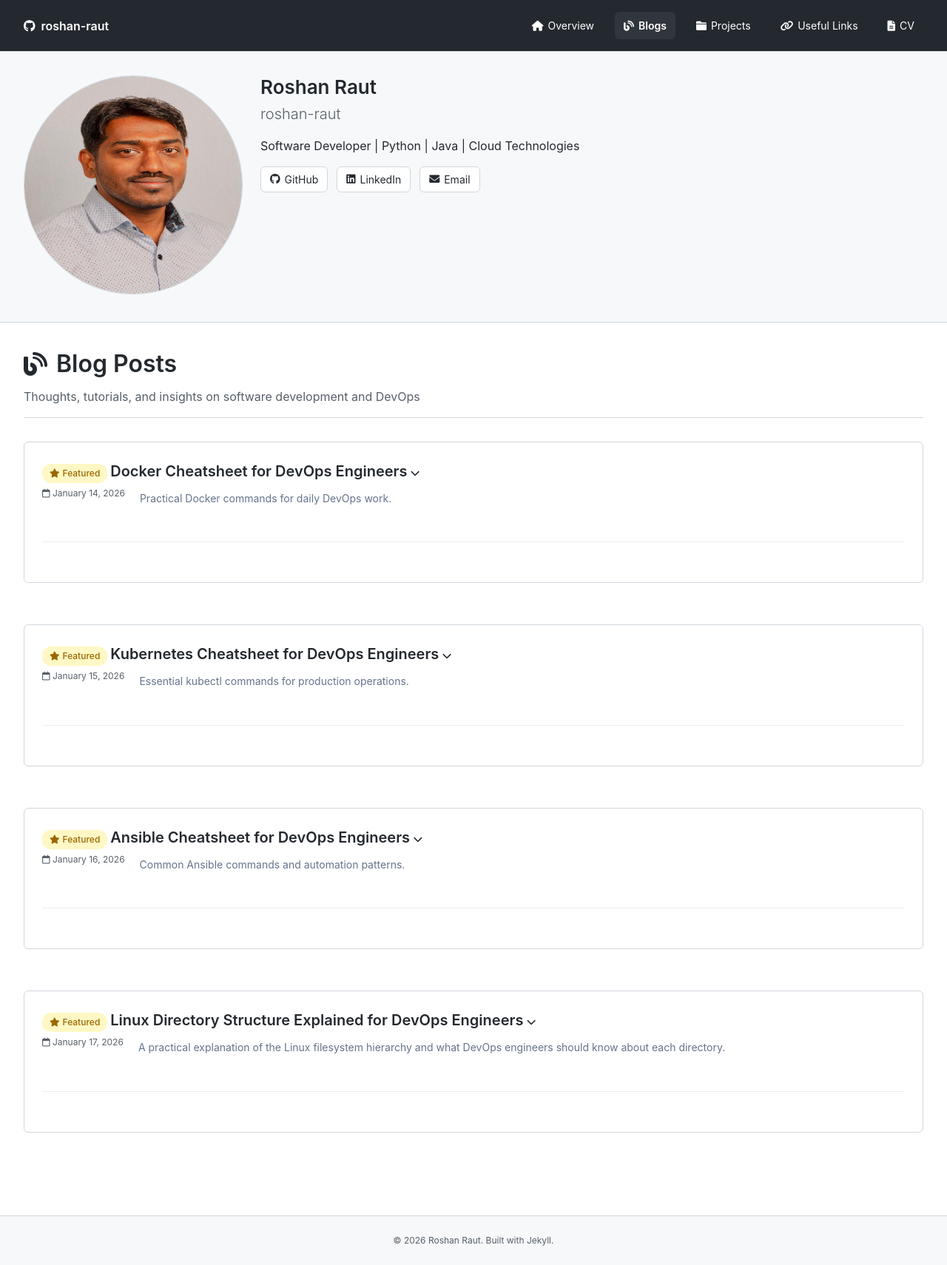
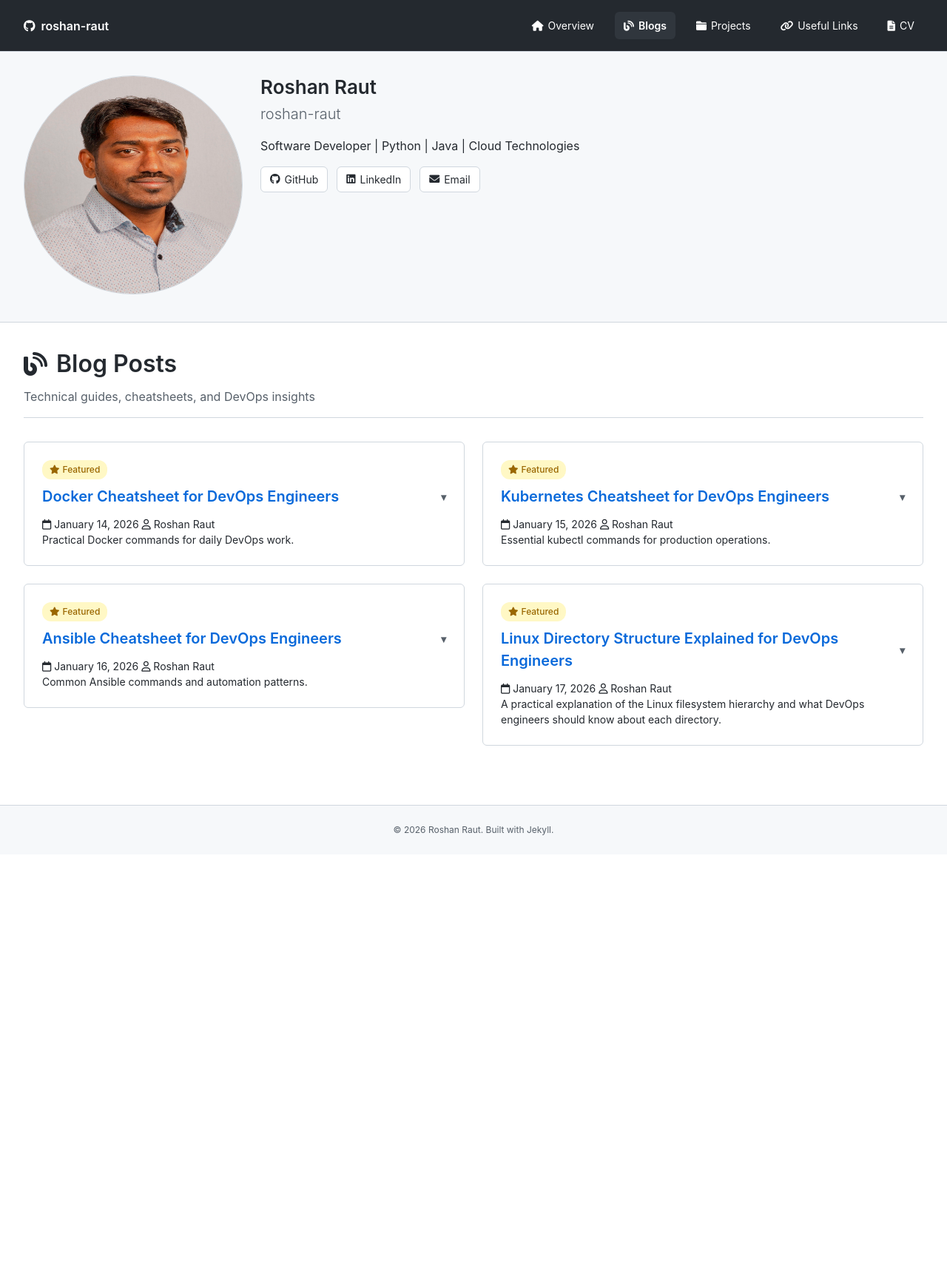
Before and after one commit to roshan-raut/portfolio, a Jekyll site: the page built from blogs.html, in a window 1280 px wide. Shown: the whole page at 74% size. Built offline with Jekyll 4.4.1, drawn with Linux system fonts in a browser that asks for light colours; after the commit the page ends 1155 px from its top, so only the background shows below that.

Commit message:
Format blogs page

```diff
--- a/assets/css/style.css
+++ b/assets/css/style.css
@@ -404,11 +404,12 @@ a:hover {
     color: #57606a;
 }
 
-/* Blogs Page */
+/* Blogs Page - Grid Layout */
 .blogs-list {
-    display: flex;
-    flex-direction: column;
+    display: grid;
+    grid-template-columns: repeat(auto-fill, minmax(450px, 1fr)); /* Creates side-by-side columns */
     gap: 24px;
+    align-items: start;
 }
 
 .blog-card {
@@ -416,44 +417,67 @@ a:hover {
     border-radius: 6px;
     padding: 24px;
     background: #ffffff;
-    position: relative;
+    transition: box-shadow 0.2s, transform 0.2s;
+}
+
+.blog-card:hover {
+    box-shadow: 0 3px 12px rgba(140, 149, 159, 0.15);
+    transform: translateY(-2px);
+}
+
+/* Collapsible Content Styling */
+details summary {
+    cursor: pointer;
+    list-style: none; /* Hides default arrow */
+}
+
+details summary::-webkit-details-marker {
+    display: none; /* Hides default arrow in Safari */
 }
 
 .blog-title {
     font-size: 20px;
     font-weight: 600;
     margin-bottom: 12px;
+    color: #0969da; /* GitHub Blue */
+    display: flex;
+    justify-content: space-between;
+    align-items: center;
+}
+
+.blog-title:after {
+    content: "▾";
+    font-size: 14px;
+    color: #57606a;
+}
+
+details[open] .blog-title:after {
+    content: "▴";
+}
+
+.blog-full-content {
+    margin-top: 16px;
+    padding-top: 16px;
+    border-top: 1px solid #d0d7de;
+    font-size: 14px;
+    line-height: 1.6;
     color: #24292f;
 }
 
-.blog-excerpt {
-    font-size: 14px;
-    color: #57606a;
-    margin-bottom: 16px;
-    line-height: 1.6;
+/* Ensure code blocks within blogs look good */
+.blog-full-content pre {
+    background: #f6f8fa;
+    padding: 16px;
+    border-radius: 6px;
+    overflow-x: auto;
+    margin: 16px 0;
 }
 
-.blog-meta {
-    display: flex;
-    gap: 20px;
-    font-size: 12px;
-    color: #57606a;
-    margin-bottom: 12px;
-}
-
-.blog-tags {
-    display: flex;
-    flex-wrap: wrap;
-    gap: 6px;
-}
-
-.tag {
-    background: #f6f8fa;
-    color: #57606a;
-    padding: 4px 10px;
-    border-radius: 12px;
-    font-size: 12px;
-    border: 1px solid #d0d7de;
+/* Responsive: 1 column on mobile */
+@media (max-width: 992px) {
+    .blogs-list {
+        grid-template-columns: 1fr;
+    }
 }
 
 /* Projects Page */
--- a/blogs.html
+++ b/blogs.html
@@ -7,50 +7,48 @@ permalink: /blogs/
 <div class="blogs-page">
     <section class="page-header">
         <h1><i class="fas fa-blog"></i> Blog Posts</h1>
-        <p>Thoughts, tutorials, and insights on software development and DevOps</p>
+        <p>Technical guides, cheatsheets, and DevOps insights</p>
     </section>
 
     <div class="blogs-list">
         {% for blog_data in site.data.blogs %}
             {% assign blog_post = site.blogs | where: "slug", blog_data.slug | first %}
 
-            <article class="blog-card" id="{{ blog_data.slug }}" style="margin-bottom: 2rem;">
+            <article class="blog-card" id="{{ blog_data.slug }}">
                 <details>
-                    <summary style="cursor: pointer; list-style: none; outline: none;">
-                        <div class="blog-header-wrapper" style="display: inline-block; width: 95%;">
+                    <summary>
+                        <div class="blog-header-content">
                             {% if blog_data.featured %}
-                            <span class="featured-badge"><i class="fas fa-star"></i> Featured</span>
+                                <span class="featured-badge" style="margin-bottom: 8px;">
+                                    <i class="fas fa-star"></i> Featured
+                                </span>
                             {% endif %}
 
-                            <h2 class="blog-title" style="display: inline-block; margin: 0 10px 0 0;">
-                                {{ blog_data.title }}
-                                <i class="fas fa-chevron-down" style="font-size: 0.8rem; color: var(--primary);"></i>
-                            </h2>
+                            <h2 class="blog-title">{{ blog_data.title }}</h2>
 
-                            <div class="blog-meta" style="margin-top: 5px;">
-                                <span class="blog-date">
-                                    <i class="far fa-calendar"></i> {{ blog_data.date | date: "%B %d, %Y" }}
-                                </span>
-                                <p class="blog-excerpt" style="margin: 5px 0; color: #64748b;">{{ blog_data.excerpt }}</p>
+                            <div class="blog-meta">
+                                <span><i class="far fa-calendar"></i> {{ blog_data.date | date: "%B %d, %Y" }}</span>
+                                <span><i class="far fa-user"></i> {{ blog_data.author }}</span>
                             </div>
+
+                            <p class="blog-excerpt">{{ blog_data.excerpt }}</p>
                         </div>
                     </summary>
 
-                    <div class="blog-full-content" style="margin-top: 20px; padding: 25px; background: #f9f9f9; border-radius: 8px; border-left: 4px solid var(--primary);">
+                    <div class="blog-full-content">
                         {% if blog_post %}
                             {{ blog_post.content }}
                         {% else %}
-                            <p class="blog-error"><em>Content for {{ blog_data.slug }}.md not found. Ensure it is in the _blogs folder.</em></p>
+                            <p><em>Content not found. Please ensure the file is in the _blogs folder.</em></p>
                         {% endif %}
 
-                        <div class="blog-tags" style="margin-top: 20px;">
+                        <div class="blog-tags" style="margin-top: 16px;">
                             {% for tag in blog_data.tags %}
-                            <span class="tag" style="background: #e2e8f0; padding: 3px 8px; border-radius: 4px; font-size: 0.85rem; margin-right: 5px;">#{{ tag }}</span>
+                                <span class="tag">#{{ tag }}</span>
                             {% endfor %}
                         </div>
                     </div>
                 </details>
-                <hr style="margin: 30px 0; border: 0; border-top: 1px solid #eee;">
             </article>
         {% endfor %}
     </div>
```
